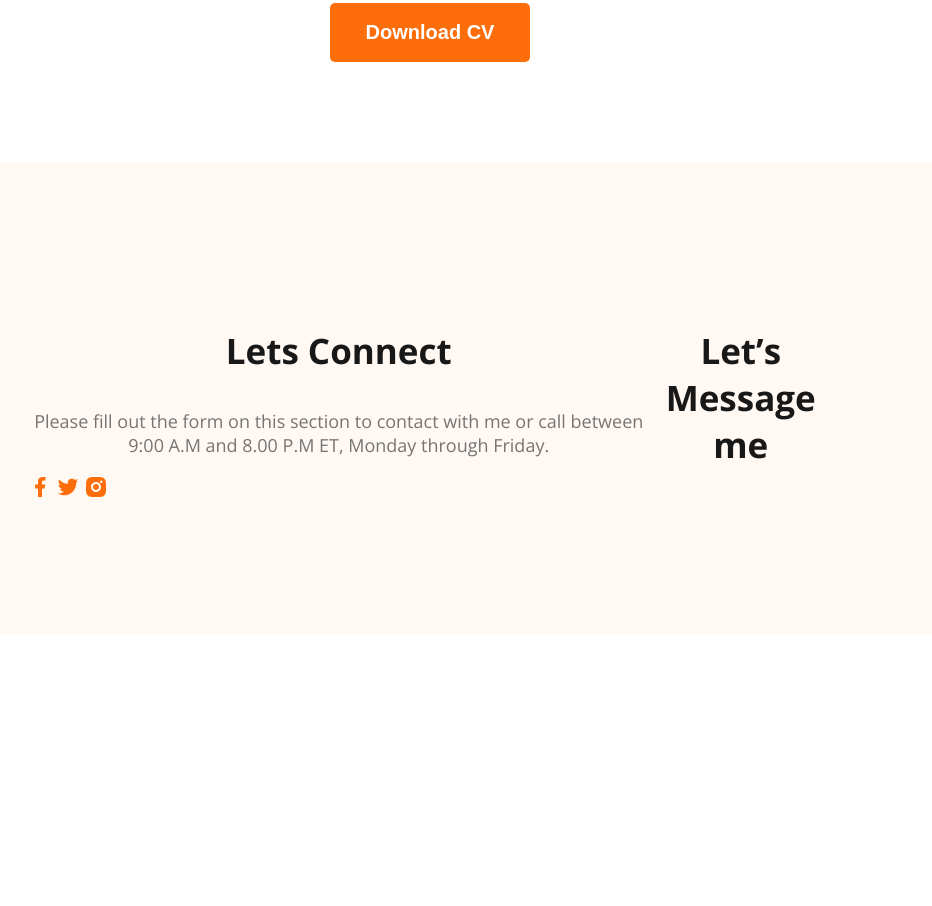
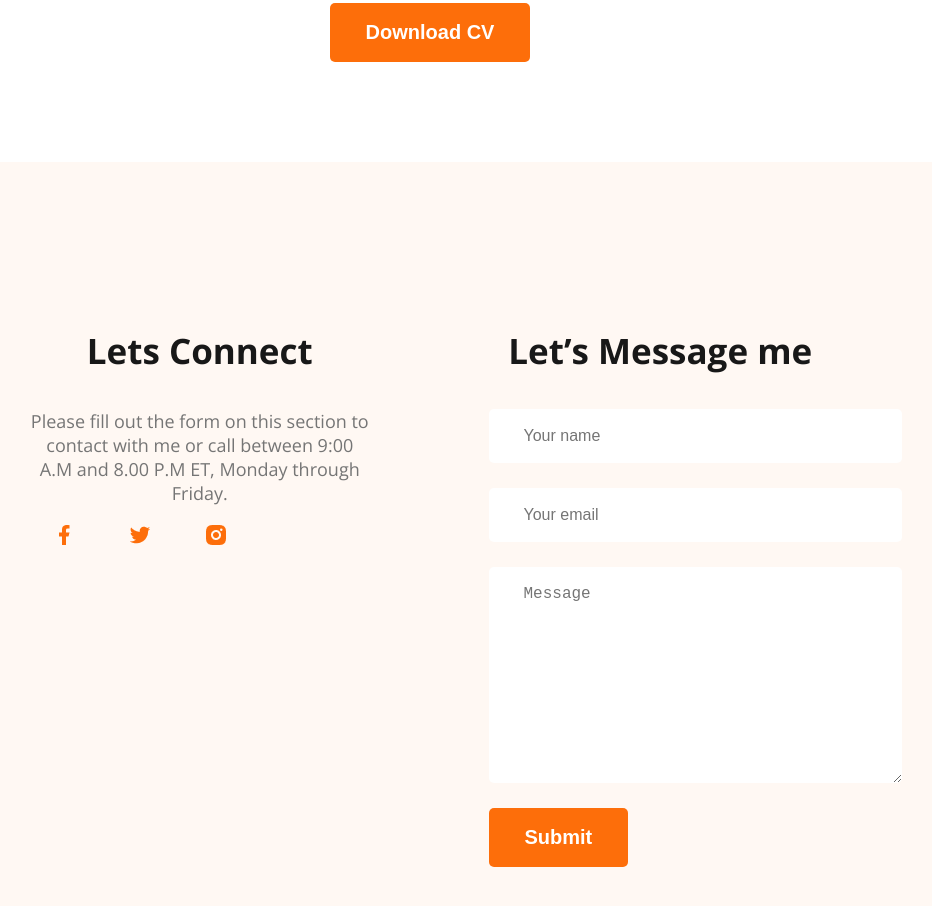
Before and after one commit to Sazzad39/webdevoloper-portfolio, a plain HTML site: page index.html in a window 1280 px wide. Shown: the part 3194-4100 px from the top of the page, without its empty margins (210-1142 px from the left). Before the commit the page ends 3836 px from the top, so only its background shows below. Drawn offline with nearby package versions, Linux system fonts and the light colour scheme.

Commit message:
finished the footer secction with form

```diff
--- a/index.html
+++ b/index.html
@@ -177,6 +177,12 @@
         </div>
         <div class="footer-colum">
             <h3 class="section-title">Let’s Message me</h3>
+            <form class="contact" action="">
+                <input type="name" placeholder="Your name" id="">
+                <input type="email" placeholder="Your email" id="">
+                <textarea name="message" placeholder="Message" id="" cols="30" rows="10"></textarea>
+                <input class="btn-primary" type="submit" value="Submit">
+            </form>
         </div>
 
     </footer>
--- a/styles/portfolio.css
+++ b/styles/portfolio.css
@@ -190,7 +190,28 @@ main section {
 /* footer style */
 footer{
     display: flex;
+    gap: 117px;
     background: #FFF8F3;
     margin-top: 100px;
     padding: 130px 230px;
 }
+.footer-colum{
+    width: 50%;
+}
+
+.social-links a{
+    margin: 24px;
+}
+
+.contact input[type="name"], .contact input[type="email"],
+ textarea {
+    display: block;
+    margin-bottom: 25px;
+    padding: 18px 35px;
+    color: #757575;
+    font-size: 16px;
+    border: none;
+    border-radius: 5px;
+background: #FFF;
+width: 100%;
+}
```
